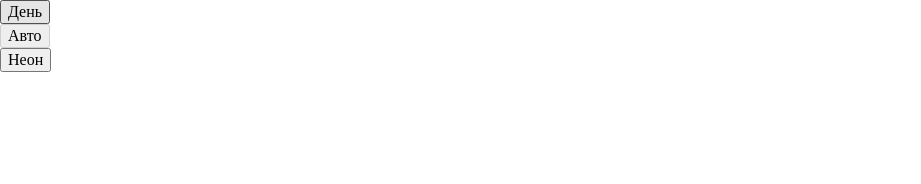
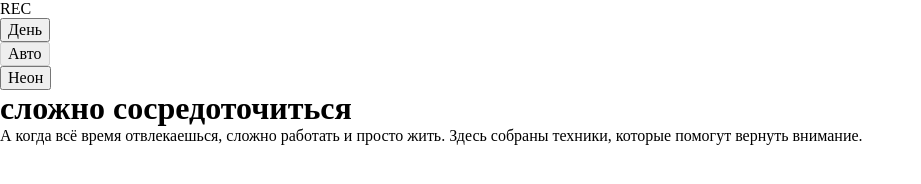
Before and after one commit to EgorChen246/slozhno-sosredotochitsya-ad, a plain HTML site: page index.html in a window 1280 px wide. Shown: the whole page, without its empty margins (0-921 px from the left). Drawn offline with Linux system fonts and the light colour scheme.

Commit message:
Разметка шапки

```diff
--- a/index.html
+++ b/index.html
@@ -21,12 +21,18 @@
   </head>
 
   <body class="page">
+    <div class="page__inner"></div>
       <header class="header decorated-zone">
-      <nav class="header__theme-menu">
+        <span class="header__rec" aria-hidden="true">
+          REC
+        </span>
+
+        <nav class="header__theme-menu" aria-label="Переключение темы">
           <ul class="header__theme-menu-list">
             <li class="header__theme-menu-item">
               <button
                 class="header__theme-menu-button header__theme-menu-button_type_light"
+                type="button"
               >
                 День
               </button>
@@ -34,6 +40,7 @@
             <li class="header__theme-menu-item">
               <button
                 class="header__theme-menu-button header__theme-menu-button_active header__theme-menu-button_type_auto"
+                type="button"
                 disabled
               >
                 Авто
@@ -42,12 +49,24 @@
             <li class="header__theme-menu-item">
               <button
                 class="header__theme-menu-button header__theme-menu-button_type_dark"
+                type="button"
               >
                 Неон
               </button>
             </li>
           </ul>
         </nav>
+
+        <div class="header__content">
+          <h1 class="header__title">
+            сложно сосредоточиться
+          </h1>
+          <p class="header__description title-decor">
+            А когда всё время отвлекаешься, сложно работать и просто жить.
+            Здесь собраны техники, которые помогут вернуть внимание.
+          </p>
+        </div>
       </header>
+    </div>
   </body>
 </html>
```
Lines whose indentation alone changed are shown as unchanged.
